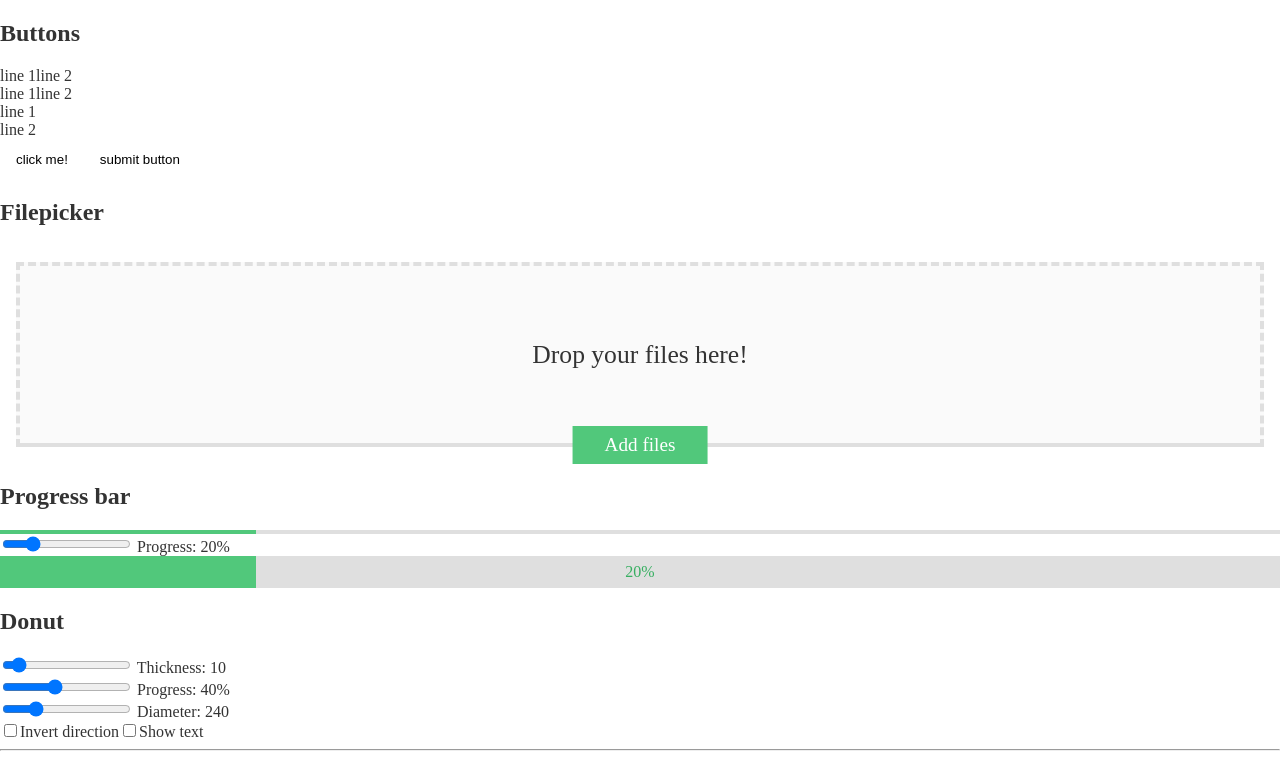
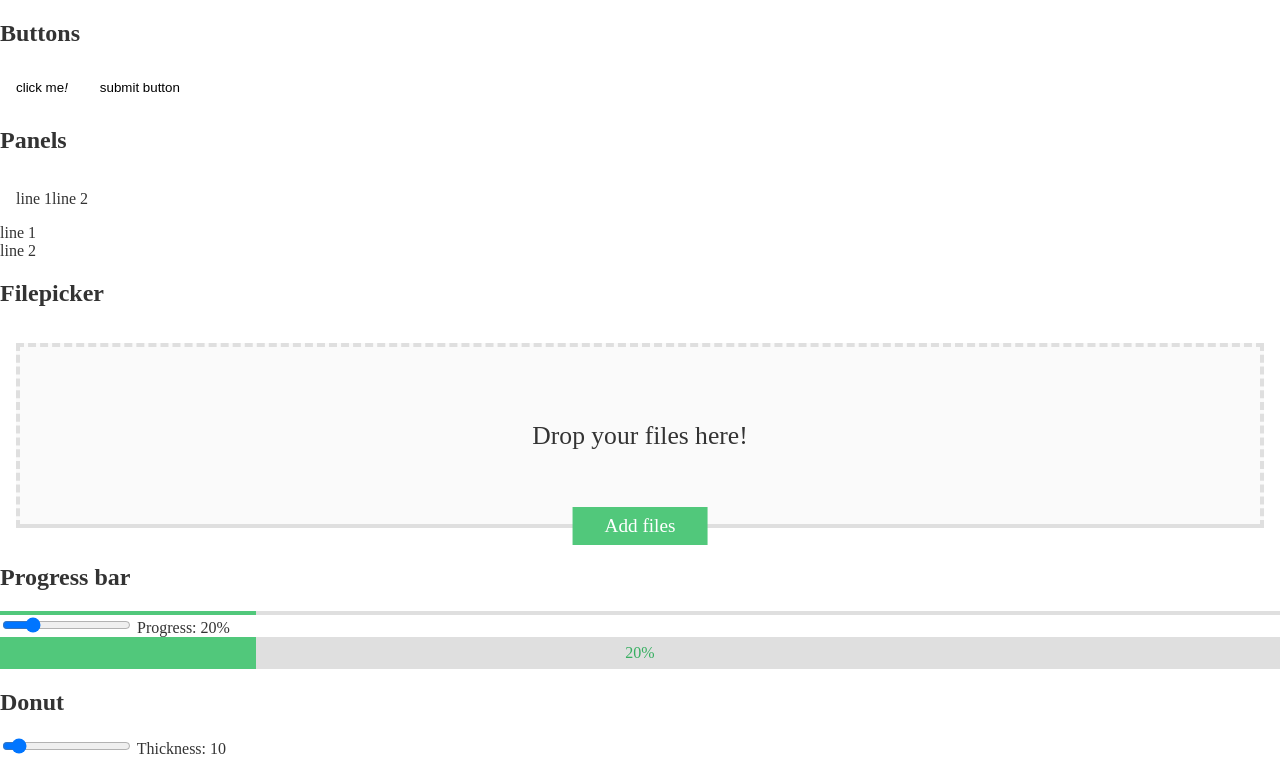
Before and after one commit to elgervb/ngx-components, an Angular app: page / in a window 1280 px wide. Shown: the top 757 px of the page. Built offline with nearby package versions, Linux system fonts and the light colour scheme.

Commit message:
panel: add padding to root panel

```diff
--- a/src/app/app.component.html
+++ b/src/app/app.component.html
@@ -2,23 +2,24 @@
 <section>
   <h2>Buttons</h2>
 
-  <evb-panel>
+  <evb-button class="test-btn" (click)="handleClick($event)">click me<i>!</i></evb-button>
+  <evb-button type="submit" (click)="handleClick($event)">submit button</evb-button>
+</section>
+
+<section>
+  <h2>Panels</h2>
+
+  <evb-panel root="true">
     <div>line 1</div>
     <div>line 2</div>
   </evb-panel>
 
-  <evb-panel dir="row">
-    <div>line 1</div>
-    <div>line 2</div>
-  </evb-panel>
   <evb-panel class="mock" dir="col">
     <div>line 1</div>
     <div>line 2</div>
   </evb-panel>
 
 
-  <evb-button class="test-btn" (click)="handleClick($event)">click me!</evb-button>
-  <evb-button type="submit" (click)="handleClick($event)">submit button</evb-button>
 </section>
 
 <section>
--- a/src/app/panel/panel.component.scss
+++ b/src/app/panel/panel.component.scss
@@ -1,5 +1,9 @@
 .evb-panel {
   display: flex;
+}
+
+.evb-panel--root {
+  padding: 1rem;
 }
 
 .evb-panel--row {
--- a/src/app/panel/panel.component.ts
+++ b/src/app/panel/panel.component.ts
@@ -5,7 +5,8 @@ import { Component, OnInit, Input } from '@angular/core';
   template: `
     <div class="evb-panel {{class}}"
       [class.evb-panel--row]="dir==='row'"
-      [class.evb-panel--col]="dir==='col'">
+      [class.evb-panel--col]="dir==='col'"
+      [class.evb-panel--root]="root">
       <ng-content></ng-content>
     </div>
   `,
@@ -15,6 +16,7 @@ export class PanelComponent implements OnInit {
 
   @Input() class?: string;
   @Input() dir: 'row' | 'col';
+  @Input() root: boolean;
 
   constructor() { }
 
```
